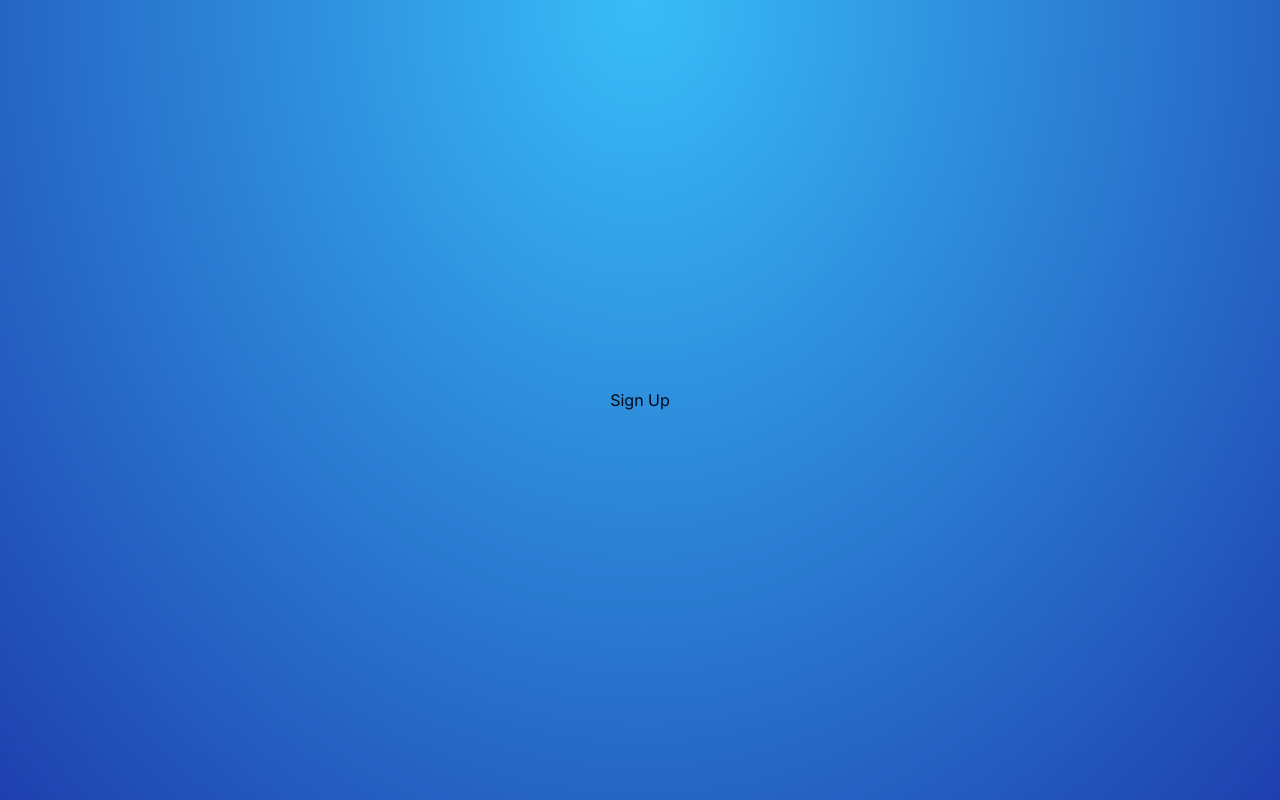
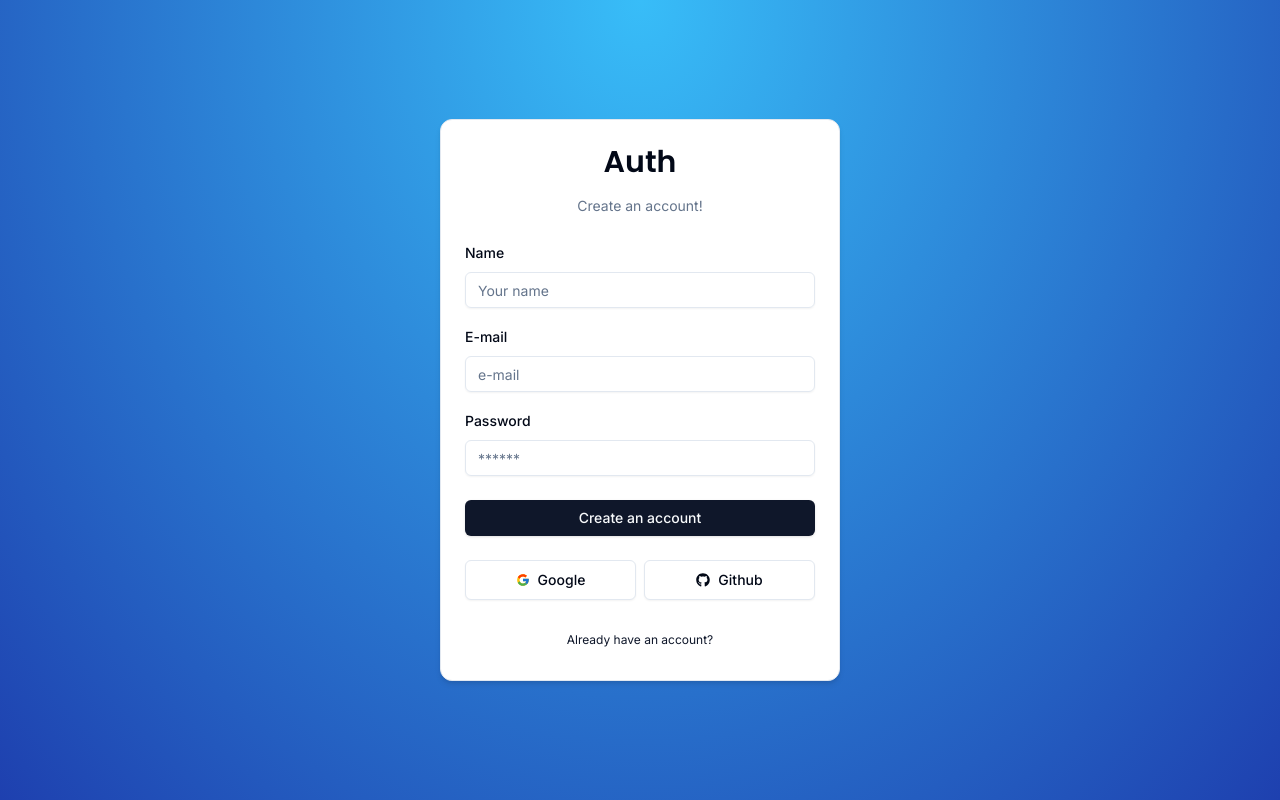
Before and after one commit to mattan11/next-auth, a Next.js app: page /sign-up in a window 1280 px wide. Built offline with nearby package versions, Linux system fonts and the light colour scheme.

Commit message:
add register form

```diff
--- /dev/null
+++ b/actions/register.ts
@@ -0,0 +1,13 @@
+'use server';
+import { z } from 'zod';
+import { RegisterSchema } from '@/schemas';
+
+export const register = async (values: z.infer<typeof RegisterSchema>) => {
+  const validatedFields = RegisterSchema.safeParse(values);
+
+  if (!validatedFields.success) {
+    return { error: 'Invalid fields' };
+  }
+
+  return { success: 'Registered!' };
+};
--- a/app/(auth)/sign-up/page.tsx
+++ b/app/(auth)/sign-up/page.tsx
@@ -1,11 +1,8 @@
 import React from 'react';
+import { RegisterForm } from '@/components/auth/RegisterForm';
 
 const SignUpPage = () => {
-  return (
-    <div>
-      <h1>Sign Up</h1>
-    </div>
-  );
+  return <RegisterForm />;
 };
 
 export default SignUpPage;
--- /dev/null
+++ b/components/auth/RegisterForm.tsx
@@ -0,0 +1,133 @@
+'use client';
+
+import React, { useTransition } from 'react';
+import { CardWrapper } from '@/components/auth/CardWrapper';
+import { useForm } from 'react-hook-form';
+import * as z from 'zod';
+import { zodResolver } from '@hookform/resolvers/zod';
+import { Input } from '@/components/ui/input';
+import {
+  Form,
+  FormControl,
+  FormField,
+  FormItem,
+  FormLabel,
+  FormMessage,
+} from '@/components/ui/form';
+import { RegisterSchema } from '@/schemas';
+import { Button } from '@/components/ui/button';
+import { FormError } from '@/components/FormError';
+import { FormSuccess } from '@/components/FormSuccess';
+import { register } from '@/actions/register';
+
+export const RegisterForm = () => {
+  const [isPending, startTransition] = useTransition();
+  const [success, setSuccess] = React.useState<string | undefined>();
+
+  const form = useForm<z.infer<typeof RegisterSchema>>({
+    resolver: zodResolver(RegisterSchema),
+    defaultValues: {
+      email: '',
+      password: '',
+      name: '',
+    },
+  });
+
+  const { control, setError, clearErrors, formState, handleSubmit } = form;
+
+  const onSubmit = (values: z.infer<typeof RegisterSchema>) => {
+    // clearErrors();
+    // setSuccess(undefined);
+
+    startTransition(async () => {
+      const response = await register(values); // server action
+      if ('error' in response) {
+        setError('root', { type: 'manual', message: response.error });
+        return;
+      }
+
+      if ('success' in response) {
+        setSuccess(response.success);
+      }
+    });
+  };
+
+  return (
+    <CardWrapper
+      headerLabel={'Create an account!'}
+      backButtonLabel={'Already have an account?'}
+      backButtonHref={'/sign-in'}
+      showSocial
+    >
+      <Form {...form}>
+        <form
+          onSubmit={handleSubmit(onSubmit)}
+          className="space-y-6"
+        >
+          <div className="space-y-4">
+            <FormField
+              control={control}
+              name="name"
+              render={({ field }) => (
+                <FormItem>
+                  <FormLabel>Name</FormLabel>
+                  <FormControl>
+                    <Input
+                      placeholder="Your name"
+                      {...field}
+                    />
+                  </FormControl>
+                  <FormMessage />
+                </FormItem>
+              )}
+            />
+            <FormField
+              control={control}
+              name="email"
+              render={({ field }) => (
+                <FormItem>
+                  <FormLabel>E-mail</FormLabel>
+                  <FormControl>
+                    <Input
+                      placeholder="e-mail"
+                      {...field}
+                    />
+                  </FormControl>
+                  <FormMessage />
+                </FormItem>
+              )}
+            />
+            <FormField
+              control={control}
+              name="password"
+              render={({ field }) => (
+                <FormItem>
+                  <FormLabel>Password</FormLabel>
+                  <FormControl>
+                    <Input
+                      placeholder="******"
+                      type="password"
+                      {...field}
+                    />
+                  </FormControl>
+                  <FormMessage />
+                </FormItem>
+              )}
+            />
+          </div>
+          <FormError message={formState.errors.root?.message} />
+          <FormSuccess message={success} />
+
+          <Button
+            type="submit"
+            className="w-full"
+            disabled={isPending}
+          >
+            {/*{formState.isSubmitting ? 'Loading...' : 'Create an account'}*/}
+            {isPending ? 'Loading...' : 'Create an account'}
+          </Button>
+        </form>
+      </Form>
+    </CardWrapper>
+  );
+};
--- a/schemas/index.ts
+++ b/schemas/index.ts
@@ -4,3 +4,12 @@ export const LoginSchema = z.object({
   email: z.string().trim().email(),
   password: z.string().trim().min(1, { message: 'Password is required' }),
 });
+
+export const RegisterSchema = z.object({
+  email: z.string().trim().email(),
+  password: z
+    .string()
+    .trim()
+    .min(2, { message: 'Minimum 6 characters required' }),
+  name: z.string().trim().min(1, { message: 'Name is required' }),
+});
```
